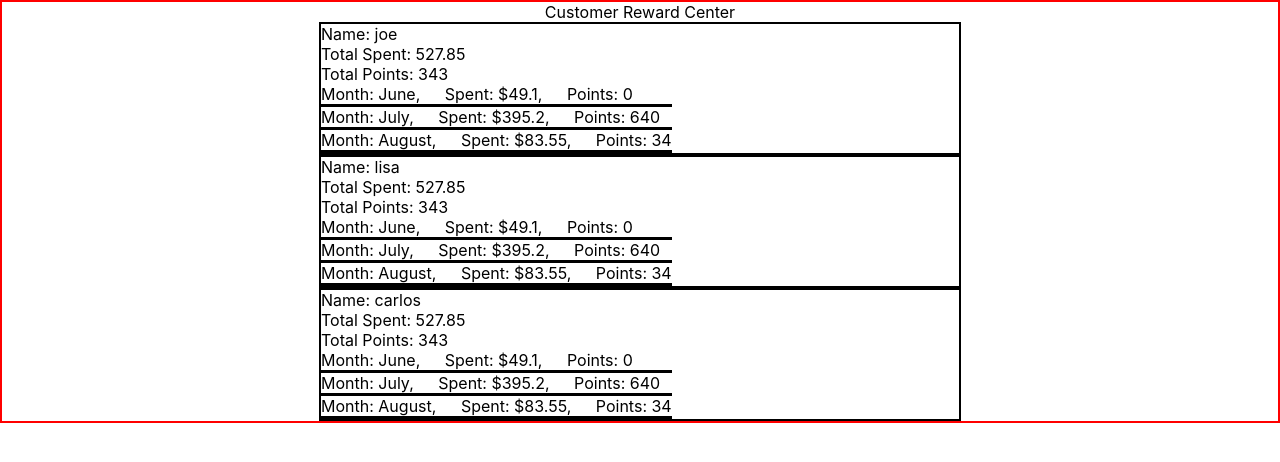
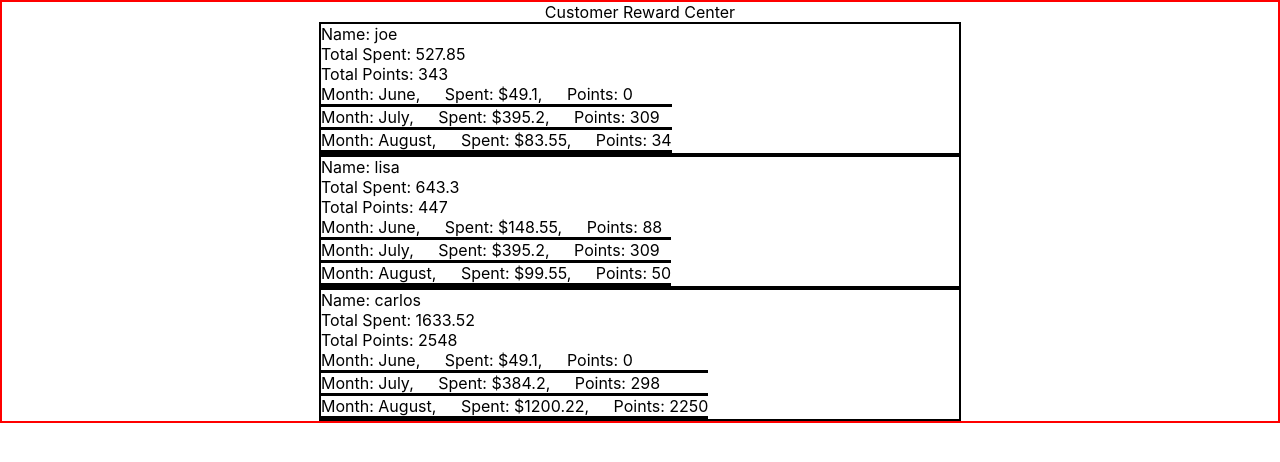
Before and after one commit to ZBMO/customer-points, a React (Create React App) app: page / in a window 1280 px wide. Shown: the top 462 px of the page. Built offline with nearby package versions, Linux system fonts and the light colour scheme.

Commit message:
zach - points calculated correctly

```diff
--- a/package.json
+++ b/package.json
@@ -6,6 +6,7 @@
     "@testing-library/jest-dom": "^5.16.4",
     "@testing-library/react": "^13.3.0",
     "@testing-library/user-event": "^13.5.0",
+    "axios": "^0.27.2",
     "react": "^18.2.0",
     "react-dom": "^18.2.0",
     "react-scripts": "5.0.1",
--- a/src/components/Customers.js
+++ b/src/components/Customers.js
@@ -36,15 +36,13 @@ class Customers  extends Component {
 
       customer.orderHistory.forEach(order => {
         customerTotal += order.price;
-        totalPoints += this.getTotalPoints(order.price);
 
         let orderDate = new Date(order.date);
-        let orderMonth = orderDate.toLocaleString(
-          'default', {month: 'long'});
+        let orderMonth = orderDate.toLocaleString('default', {month: 'long'});
 
         if (Object.keys(threeMonthRewards).includes(orderMonth)) {
           threeMonthRewards[orderMonth].spent += order.price;
-          threeMonthRewards[orderMonth].points = this.getTotalPoints(threeMonthRewards[orderMonth].spent)
+          threeMonthRewards[orderMonth].points += this.getTotalPoints(order.price)
         }
         else {
           threeMonthRewards[orderMonth] = {
@@ -53,6 +51,12 @@ class Customers  extends Component {
           }
         }
       })
+
+      for (const key in threeMonthRewards) {
+        totalPoints += threeMonthRewards[key].points;
+      }
+
+
 
       return {
         "name": customer.name,
--- a/src/resources/unFormattedMockData.json
+++ b/src/resources/unFormattedMockData.json
@@ -16,7 +16,7 @@
       "orderHistory": [
         {
           "date": "06/01/2022",
-          "price": 19.55
+          "price": 119
         },
         {
           "date": "06/10/2022",
@@ -40,7 +40,7 @@
         },
         {
           "date": "08/05/2022",
-          "price": 83.55
+          "price": 99.55
         }
       ]
     },
@@ -49,10 +49,10 @@
         {"date":  "06/01/2022", "price": 19.55},
         {"date":  "06/10/2022", "price": 29.55},
         {"date":  "07/03/2022", "price": 55.55},
-        {"date":  "07/17/2022", "price": 99.55},
+        {"date":  "07/17/2022", "price": 88.55},
         {"date":  "07/22/2022", "price": 201.55},
         {"date":  "07/29/2022", "price": 38.55},
-        {"date":  "08/05/2022", "price": 83.55}
+        {"date":  "08/05/2022", "price": 1200.22}
       ]
     }
   ]
```
Also changed, not shown: 1 other file (tests, documents, lock files or other folders).
